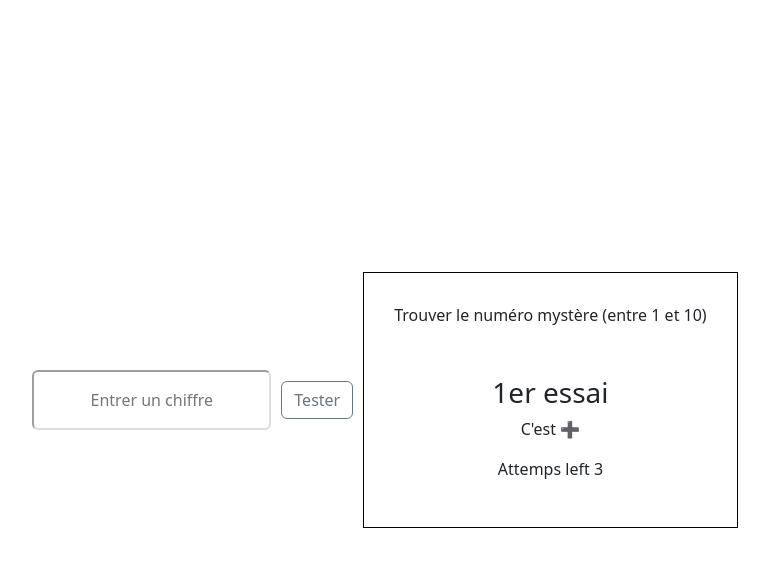
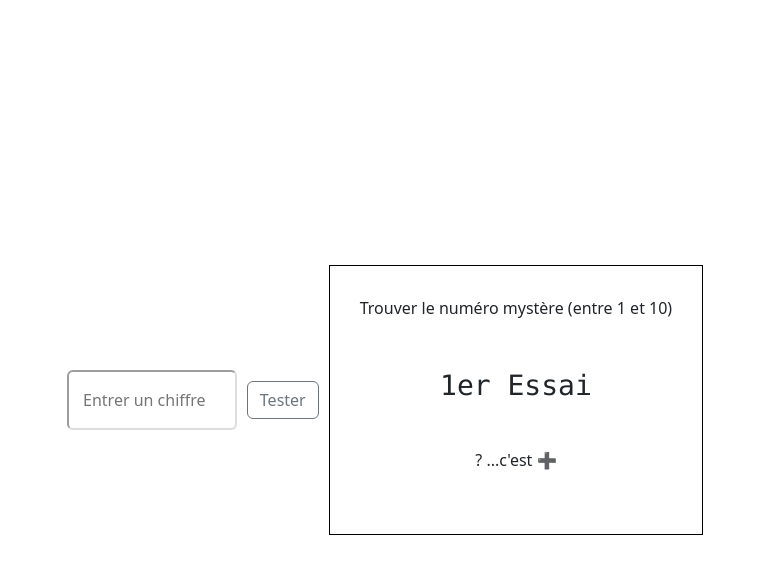
Before and after one commit to Maryam597/Mystery-Number, a plain HTML site: page index.html in a window 1280 px wide. Both pictures are taken after a click on the button "Tester". Shown: the whole page, without its empty margins (255-1024 px from the left). Drawn offline with nearby package versions, Linux system fonts and the light colour scheme.

Commit message:
Step 3 : Almost done

```diff
--- a/index.html
+++ b/index.html
@@ -13,8 +13,9 @@
 
 
     <div class="vh-100 d-flex align-items-center justify-content-center">
-    <input class="text-center rounded d-flex align-items-center justify-content-center " style="height: 60px; border-color: rgba(211, 209, 209, 0.753);"
-     type="text" name="Entrer un chiffre" id="inputtext" placeholder="Entrer un chiffre" >
+    <input type="number" class="text-center rounded d-flex align-items-center justify-content-center" min="1" max="10" style="width: 170px; height: 60px; border-color: rgba(211, 209, 209, 0.753);"
+      name="Entrer un chiffre" id="inputtext" placeholder="Entrer un chiffre" >
+
 
 
     <button class="btn btn-outline-secondary" style="margin: 10px;" id="button" >Tester</button>
@@ -29,12 +30,11 @@
 
     <hr>
 
-    <h3>1er essai</h3>
 
-    <p id="outputtext"></p>
+    <p id="outputtext">  </p>
 
 
-    <p>Attemps left <span id="attempts-left">3</span></p>
+    <p><span id="attempts-left"></span></p>
 </div>
 
 </div>
--- a/script.js
+++ b/script.js
@@ -1,34 +1,42 @@
 let button = document.getElementById('button'); // creating two variables
 let outputtext = document.getElementById('outputtext');
-// let attemptsleft = 3
 
 let chances = 3;
 
+// const guess =1;
+
 let number = [Math.floor(Math.random() * 10)] // creating a variable which just holds a number
-// let attemptsleftelement = document.querySelector('#attempts-left')
-// let txtnumber = document.querySelector('#inputtext')
 
-
-// let guesscount = 3 ;
 
 console.log(number);
 
 button.addEventListener('click', function() {
 
 
-
     let input = document.getElementById('inputtext').value; // to get the value the user submitted
 
 
+
+
+
      if (input < number) {
-        outputtext.innerHTML = "C'est ➕"
+        outputtext.innerHTML += `<pre><h3> 1er Essai </h3> </pre> ${input}? ...c'est ➕ `
     }
 
     else if (input > number) {
-        outputtext.innerHTML = "C'est ➖"
+        outputtext.innerHTML += `<pre> <h3> 2ème Essai </h3> </pre> ${input}? ...c'est ➖ `
     }
 
-    // else if(isNaN(input)){
+
+    else {
+        outputtext.innerHTML += `<h3> 3ème Essai </h3> <pre> <h2> Gagné! 🙂</h2> </pre> <pre> numéro mystère : ${number} </pre>`
+    };
+
+
+
+
+
+        // else if(isNaN(input)){
     //     outputtext.innerHTML= "That's not a number!"
     // }
 
@@ -40,14 +48,22 @@ button.addEventListener('click', function() {
     //     outputtext.innerHTML= "Please, enter a number greater than 1"
     // }
 
-    else {
-        outputtext.innerHTML = `<h2> Gagné! 🙂</h2> <pre> numéro mystère : ${number} </pre>`
-        location.reload();
-    };
+
+
+
 
 chances--;
 if (chances === 0) {
     outputtext.innerHTML = `<h2> Perdu! ☹️</h2> <pre> numéro mystère : ${number} </pre>`
+
 }
+
+
+
+
+
+
+
 }
+
 )
--- a/style.css
+++ b/style.css
@@ -3,6 +3,7 @@
     display: flex;
     align-items: center;
     justify-content: center;
+    text-align: center;
 
 
 }
@@ -11,6 +12,7 @@
 display: flex;
 flex-direction: column;
 }
+
 
 
 
```
